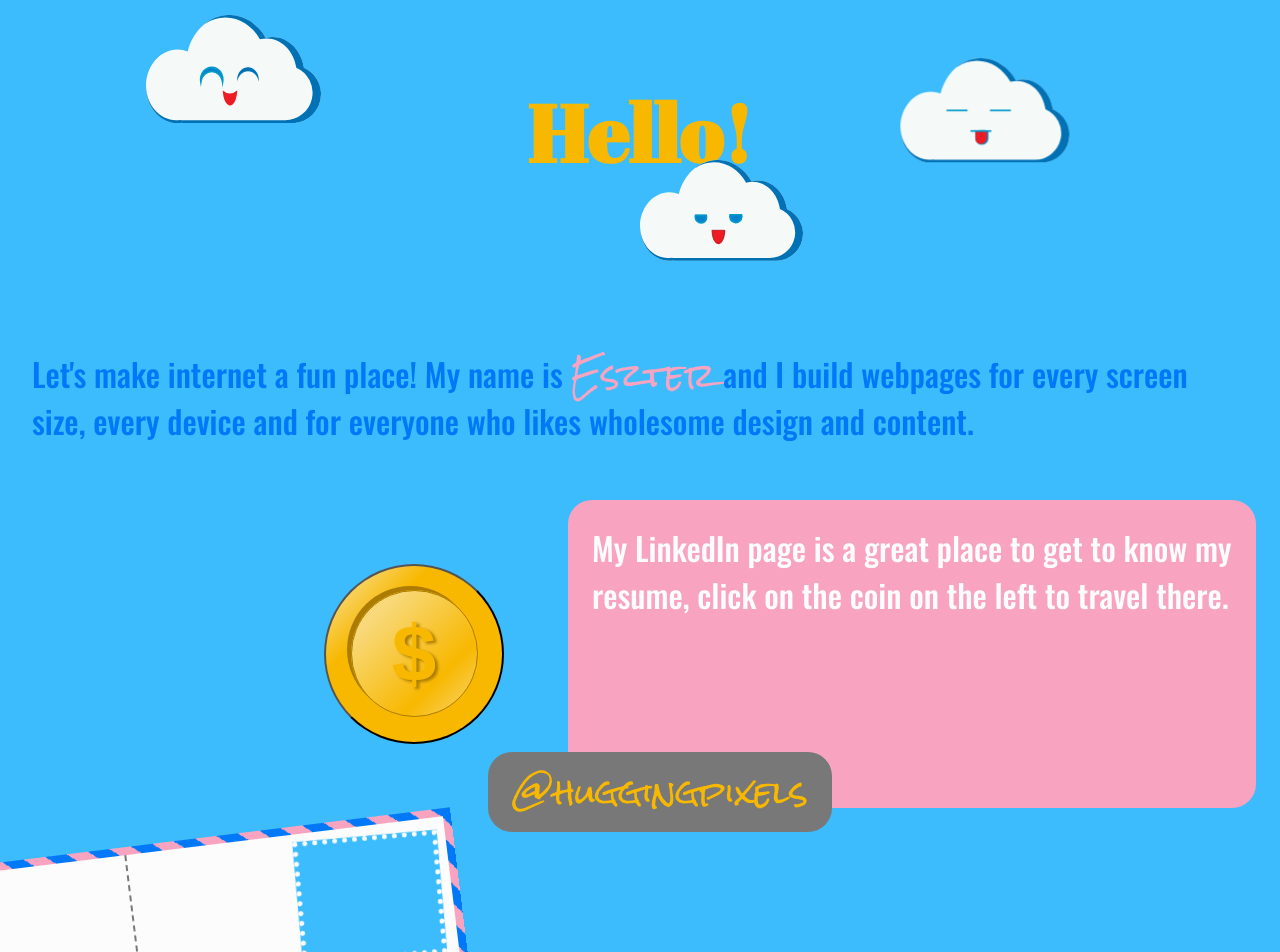
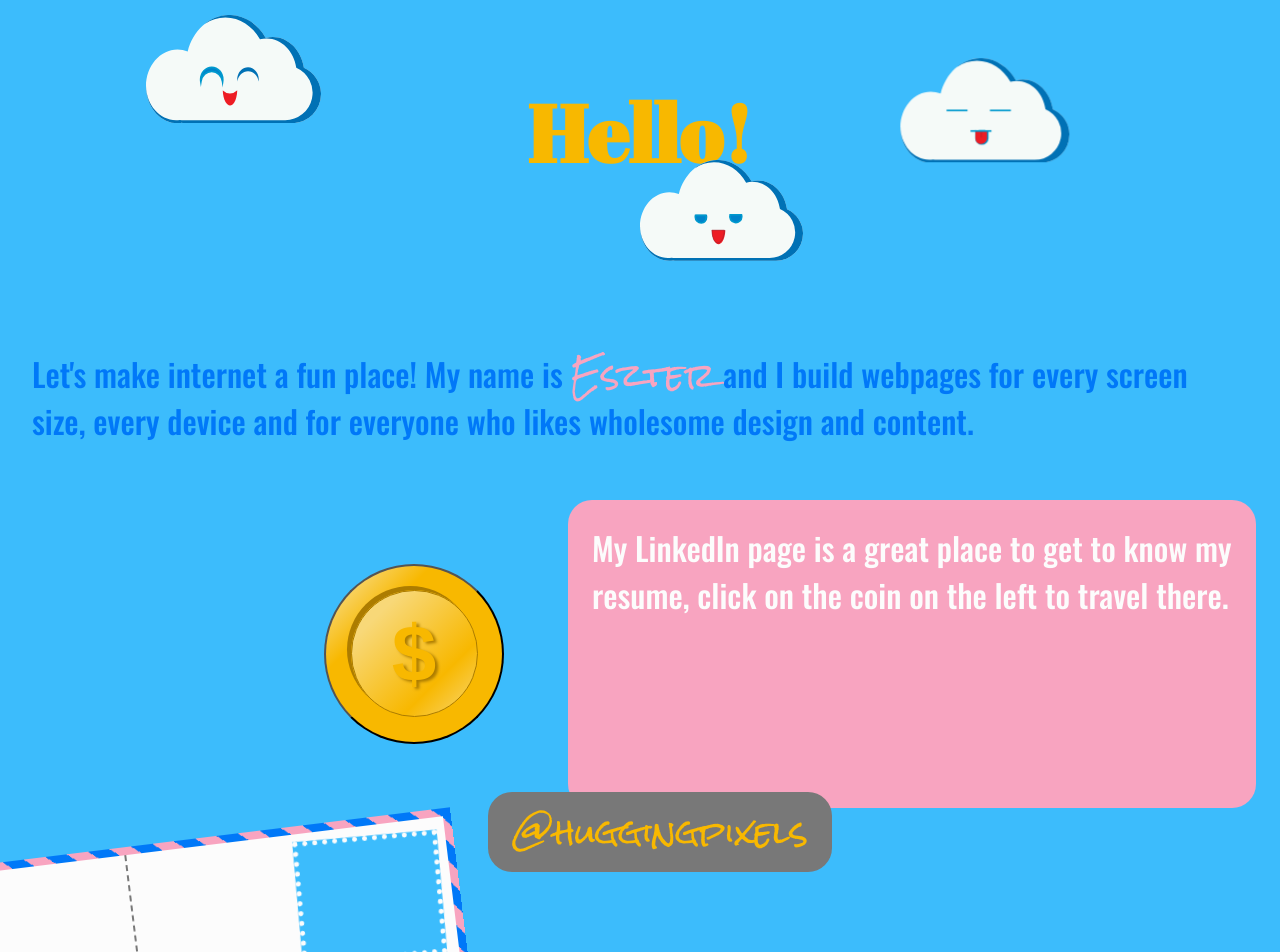
Before and after one commit to huggingpixels/personal-page, a Svelte app: page / in a window 1280 px wide. Shown: the top 952 px of the page. Built offline with nearby package versions, Linux system fonts and the light colour scheme.

Commit message:
insta handle adjustment

```diff
--- a/src/Contact.svelte
+++ b/src/Contact.svelte
@@ -11,7 +11,7 @@
     position: relative;
     float: right;
     left: -35vw;
-    top: -10vh;
+    top: -5vh;
   }
 
   .content {
```
